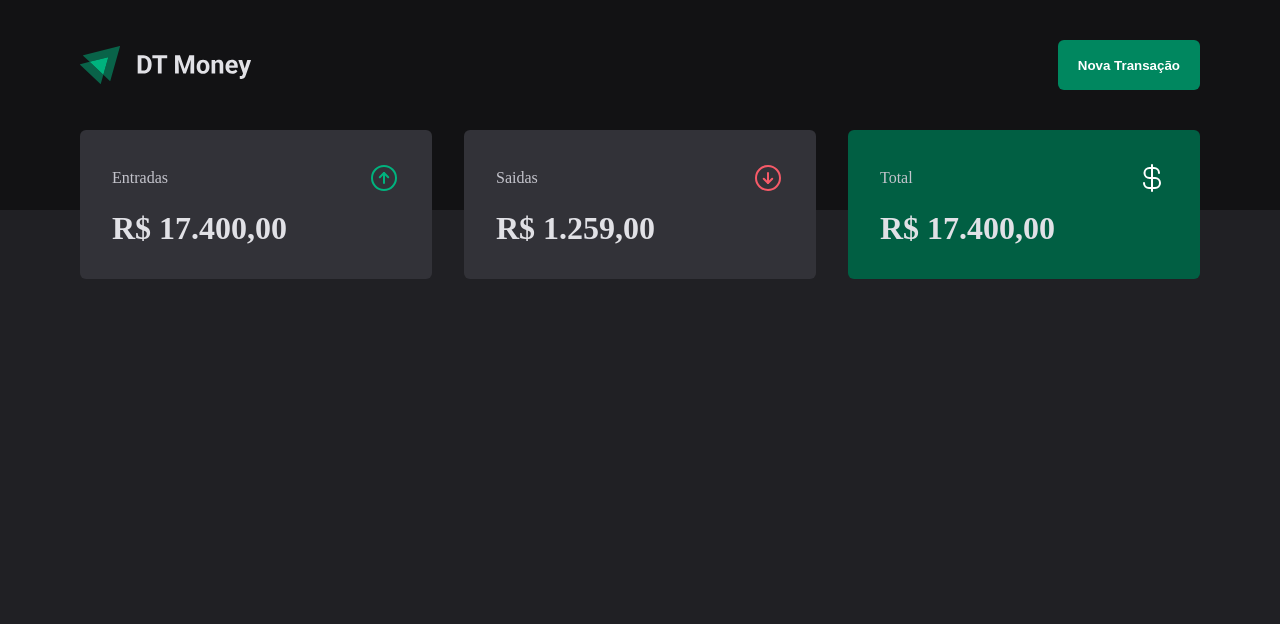
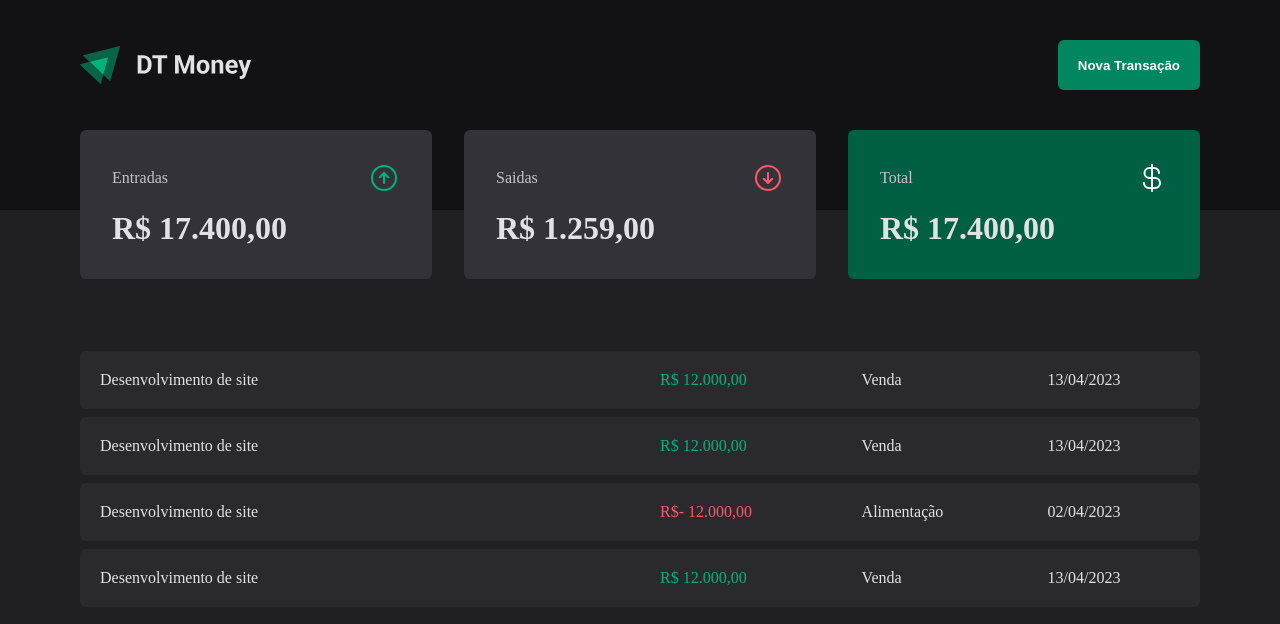
Before and after one commit to salvatoreDeploy/prime-money, a React (Vite) app: page / in a window 1280 px wide. Shown: the top 624 px of the page. Built offline with nearby package versions, Linux system fonts and the light colour scheme.

Commit message:
Estrutura visual - Tabela de transações

```diff
--- a/src/App.tsx
+++ b/src/App.tsx
@@ -2,14 +2,12 @@ import { ThemeProvider } from 'styled-components'
 import { defaultTheme } from './styles/themes/default'
 import { GlobalStyle } from './styles/global'
 import { Transactions } from './pages/Transactions'
-import { Summary } from './components/Sumary'
 
 export function App() {
   return (
     <ThemeProvider theme={defaultTheme}>
       <GlobalStyle />
       <Transactions />
-      <Summary />
     </ThemeProvider>
   )
 }
--- a/src/pages/Transactions/index.tsx
+++ b/src/pages/Transactions/index.tsx
@@ -1,9 +1,58 @@
 import { Header } from '../../components/Header'
+import { Summary } from '../../components/Sumary'
+import {
+  PriceHighLight,
+  TransactionsTable,
+  TrasactionsContainer,
+} from './style'
 
 export function Transactions() {
   return (
     <div>
       <Header />
+      <Summary />
+
+      <TrasactionsContainer>
+        <TransactionsTable>
+          <tbody>
+            <tr>
+              <td width="50%">Desenvolvimento de site</td>
+              <td>
+                <PriceHighLight variant="income">R$ 12.000,00</PriceHighLight>
+              </td>
+              <td>Venda</td>
+              <td>13/04/2023</td>
+            </tr>
+
+            <tr>
+              <td width="50%">Desenvolvimento de site</td>
+              <td>
+                <PriceHighLight variant="income">R$ 12.000,00</PriceHighLight>
+              </td>
+              <td>Venda</td>
+              <td>13/04/2023</td>
+            </tr>
+
+            <tr>
+              <td width="50%">Desenvolvimento de site</td>
+              <td>
+                <PriceHighLight variant="outcome">R$- 12.000,00</PriceHighLight>
+              </td>
+              <td>Alimentação</td>
+              <td>02/04/2023</td>
+            </tr>
+
+            <tr>
+              <td width="50%">Desenvolvimento de site</td>
+              <td>
+                <PriceHighLight variant="income">R$ 12.000,00</PriceHighLight>
+              </td>
+              <td>Venda</td>
+              <td>13/04/2023</td>
+            </tr>
+          </tbody>
+        </TransactionsTable>
+      </TrasactionsContainer>
     </div>
   )
 }
--- a/src/pages/Transactions/style.ts
+++ b/src/pages/Transactions/style.ts
@@ -0,0 +1,41 @@
+import styled from 'styled-components'
+
+export const TrasactionsContainer = styled.main`
+  width: 100%;
+  max-width: 1120px;
+  margin: 4rem auto 0;
+  padding: 0 1.5rem;
+`
+
+export const TransactionsTable = styled.table`
+  width: 100%;
+  border-collapse: separate;
+  border-spacing: 0 0.5rem;
+  /*  margin-top: 1.5rem; */
+
+  td {
+    padding: 1.25rem;
+    background: ${(props) => props.theme['gray-700']};
+
+    &:first-child {
+      border-top-left-radius: 6px;
+      border-bottom-left-radius: 6px;
+    }
+
+    &:last-child {
+      border-top-right-radius: 6px;
+      border-bottom-right-radius: 6px;
+    }
+  }
+`
+
+interface PriceHighLightProps {
+  variant: 'income' | 'outcome'
+}
+
+export const PriceHighLight = styled.span<PriceHighLightProps>`
+  color: ${(props) =>
+    props.variant === 'income'
+      ? props.theme['green-300']
+      : props.theme['red-300']};
+`
```
